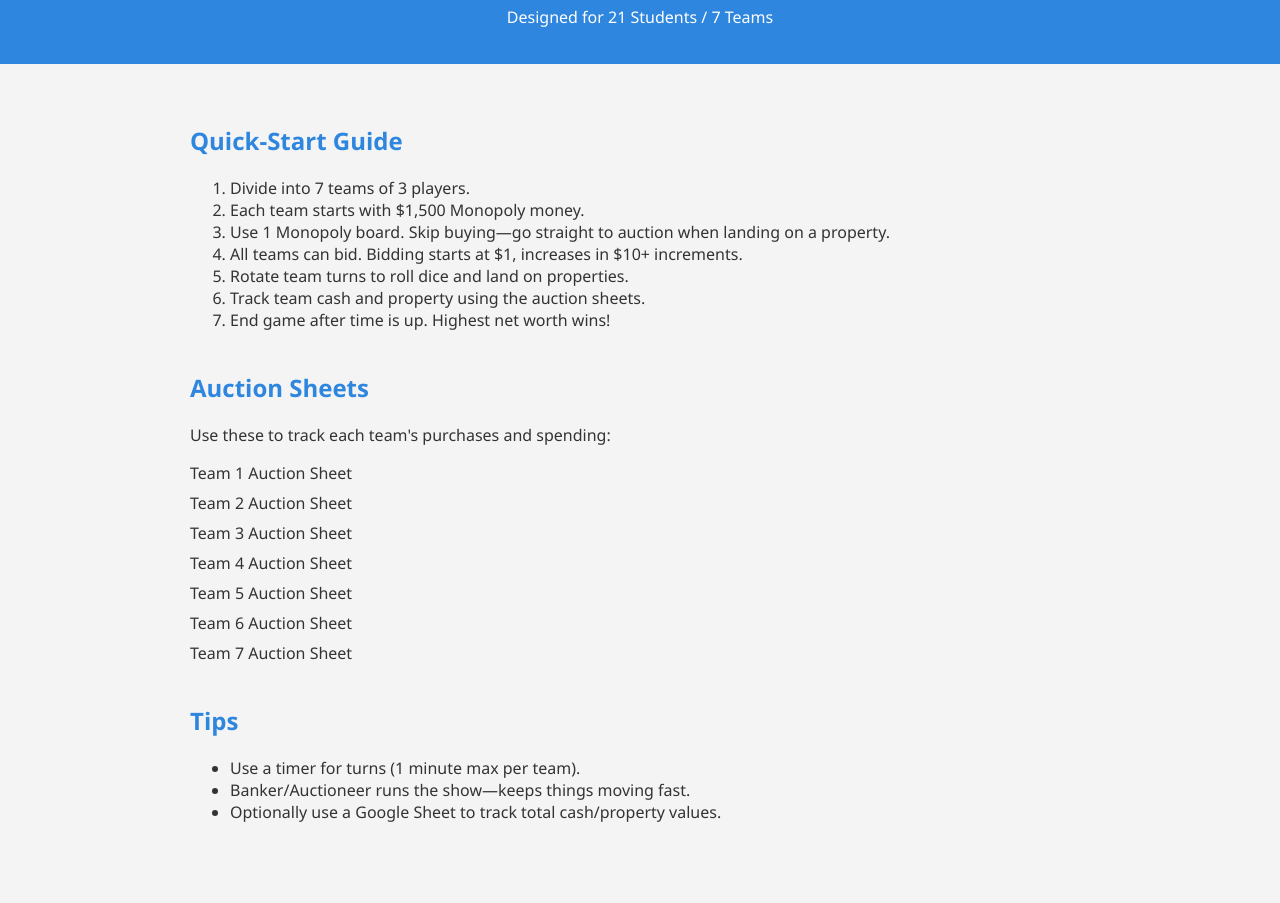
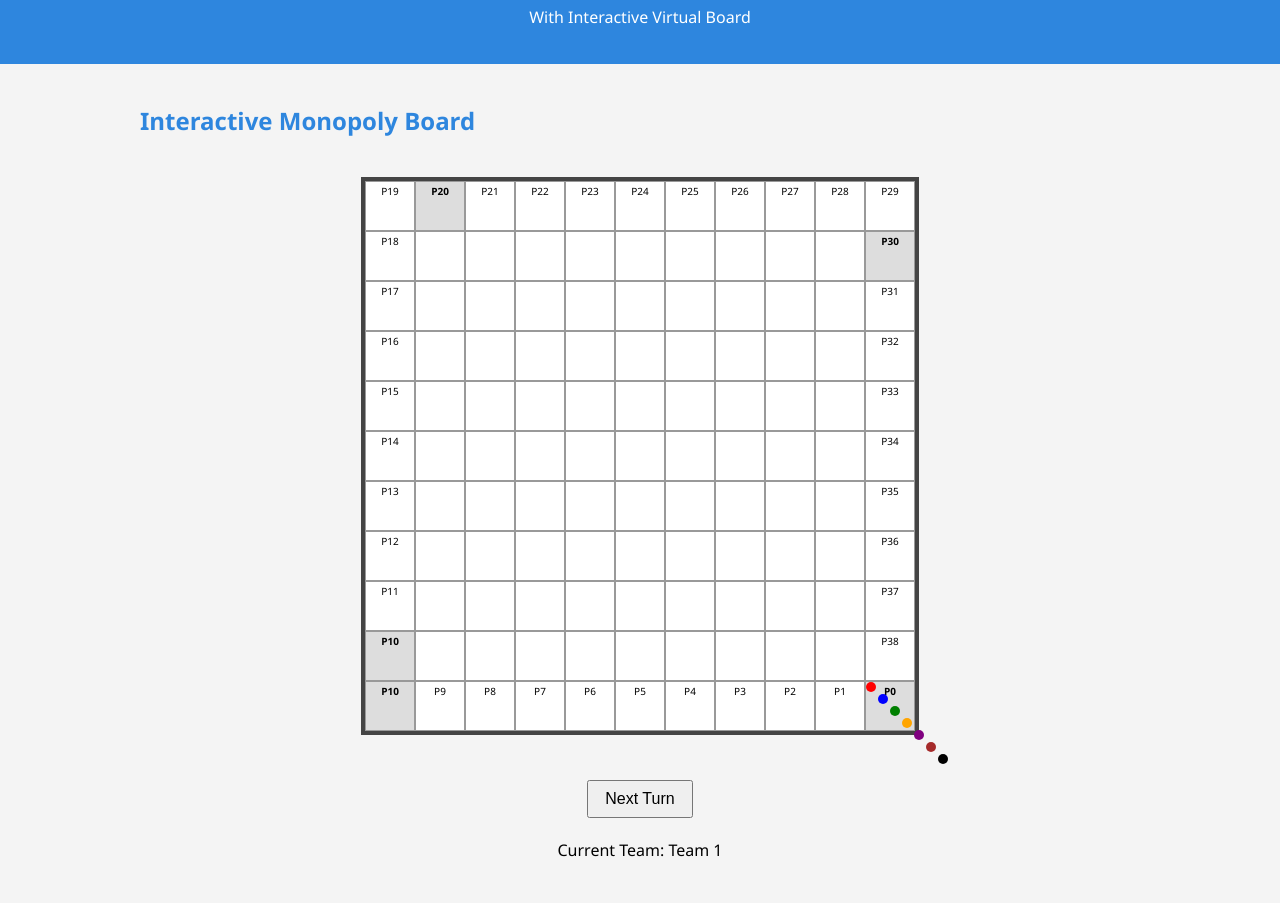
Before and after one commit to Vonta50/Monopolyl, a plain HTML site: page index.html in a window 1280 px wide. Shown: the part 100-1003 px from the top of the page. Drawn offline with Linux system fonts and the light colour scheme.

Commit message:
Add files via upload

```diff
--- a/index.html
+++ b/index.html
@@ -3,14 +3,13 @@
 <html lang="en">
 <head>
   <meta charset="UTF-8">
-  <title>Classroom Monopoly Auction Mode</title>
+  <title>Classroom Monopoly: Interactive Auction Mode</title>
   <style>
     body {
       font-family: 'Segoe UI', sans-serif;
       margin: 0;
       padding: 0;
       background: #f4f4f4;
-      color: #333;
     }
     header {
       background: #2e86de;
@@ -19,76 +18,156 @@
       text-align: center;
     }
     main {
-      padding: 40px;
-      max-width: 900px;
+      padding: 20px;
+      max-width: 1000px;
       margin: auto;
-    }
-    section {
-      margin-bottom: 40px;
     }
     h2 {
       color: #2e86de;
     }
-    a.button {
-      display: inline-block;
-      padding: 10px 15px;
-      margin-top: 10px;
-      background-color: #2e86de;
-      color: white;
-      text-decoration: none;
-      border-radius: 5px;
+    .board-container {
+      display: flex;
+      flex-direction: column;
+      align-items: center;
     }
-    .sheet-links ul {
-      list-style-type: none;
-      padding-left: 0;
+    .board {
+      display: grid;
+      grid-template-columns: repeat(11, 50px);
+      grid-template-rows: repeat(11, 50px);
+      border: 4px solid #444;
+      margin: 20px 0;
     }
-    .sheet-links li {
-      margin: 8px 0;
+    .cell {
+      border: 1px solid #999;
+      background: #fff;
+      text-align: center;
+      font-size: 10px;
+      padding: 2px;
+      position: relative;
+    }
+    .corner {
+      background: #ddd;
+      font-weight: bold;
+    }
+    .property {
+      cursor: pointer;
+    }
+    .property.owned {
+      background: #c0f0c0;
+    }
+    .token {
+      width: 10px;
+      height: 10px;
+      border-radius: 50%;
+      position: absolute;
+    }
+    .team0 { background: red; }
+    .team1 { background: blue; }
+    .team2 { background: green; }
+    .team3 { background: orange; }
+    .team4 { background: purple; }
+    .team5 { background: brown; }
+    .team6 { background: black; }
+
+    .controls {
+      margin-top: 20px;
+      text-align: center;
+    }
+    button {
+      padding: 8px 16px;
+      margin: 5px;
+      font-size: 16px;
+      cursor: pointer;
     }
   </style>
 </head>
 <body>
   <header>
-    <h1>Classroom Monopoly: Auction-Only Edition</h1>
-    <p>Designed for 21 Students / 7 Teams</p>
+    <h1>Classroom Monopoly: Auction-Only Mode</h1>
+    <p>With Interactive Virtual Board</p>
   </header>
 
   <main>
     <section>
-      <h2>Quick-Start Guide</h2>
-      <ol>
-        <li>Divide into 7 teams of 3 players.</li>
-        <li>Each team starts with $1,500 Monopoly money.</li>
-        <li>Use 1 Monopoly board. Skip buying—go straight to auction when landing on a property.</li>
-        <li>All teams can bid. Bidding starts at $1, increases in $10+ increments.</li>
-        <li>Rotate team turns to roll dice and land on properties.</li>
-        <li>Track team cash and property using the auction sheets.</li>
-        <li>End game after time is up. Highest net worth wins!</li>
-      </ol>
-    </section>
-
-    <section class="sheet-links">
-      <h2>Auction Sheets</h2>
-      <p>Use these to track each team's purchases and spending:</p>
-      <ul>
-        <li>Team 1 Auction Sheet</li>
-        <li>Team 2 Auction Sheet</li>
-        <li>Team 3 Auction Sheet</li>
-        <li>Team 4 Auction Sheet</li>
-        <li>Team 5 Auction Sheet</li>
-        <li>Team 6 Auction Sheet</li>
-        <li>Team 7 Auction Sheet</li>
-      </ul>
-    </section>
-
-    <section>
-      <h2>Tips</h2>
-      <ul>
-        <li>Use a timer for turns (1 minute max per team).</li>
-        <li>Banker/Auctioneer runs the show—keeps things moving fast.</li>
-        <li>Optionally use a Google Sheet to track total cash/property values.</li>
-      </ul>
+      <h2>Interactive Monopoly Board</h2>
+      <div class="board-container">
+        <div id="board" class="board"></div>
+        <div class="controls">
+          <button onclick="nextTurn()">Next Turn</button>
+          <p id="turnDisplay">Current Team: Team 1</p>
+        </div>
+      </div>
     </section>
   </main>
+
+  <script>
+    const boardSize = 40;
+    const teamCount = 7;
+    const boardElement = document.getElementById('board');
+    const turnDisplay = document.getElementById('turnDisplay');
+
+    const teamPositions = Array(teamCount).fill(0); // Start all at GO
+    let currentTeam = 0;
+
+    const positions = [];
+
+    // Generate board layout (bottom row, left column, top row, right column)
+    function generateBoard() {
+      for (let i = 0; i < 121; i++) {
+        const x = i % 11;
+        const y = Math.floor(i / 11);
+        let index = -1;
+        if (y === 10) index = 10 - x; // bottom row
+        else if (x === 0) index = 10 + (9 - y); // left column
+        else if (y === 0) index = 20 + (x - 1); // top row
+        else if (x === 10) index = 30 + (y - 1); // right column
+
+        const div = document.createElement('div');
+        div.classList.add('cell');
+        if (index >= 0) {
+          div.innerHTML = "P" + index;
+          div.classList.add('property');
+          div.dataset.index = index;
+          positions[index] = div;
+          if ([0, 10, 20, 30].includes(index)) div.classList.add('corner');
+          div.onclick = () => toggleOwnership(index);
+        }
+        boardElement.appendChild(div);
+      }
+      updateTokens();
+    }
+
+    function toggleOwnership(index) {
+      const cell = positions[index];
+      cell.classList.toggle('owned');
+    }
+
+    function updateTokens() {
+      // Remove all existing tokens
+      positions.forEach(p => {
+        const existing = p.querySelectorAll('.token');
+        existing.forEach(e => e.remove());
+      });
+
+      // Add tokens
+      teamPositions.forEach((pos, team) => {
+        const token = document.createElement('div');
+        token.classList.add('token', 'team' + team);
+        token.style.top = (team * 12) + 'px';
+        token.style.left = (team * 12) + 'px';
+        positions[pos].appendChild(token);
+      });
+    }
+
+    function nextTurn() {
+      // Move the current team's token
+      teamPositions[currentTeam] = (teamPositions[currentTeam] + 1) % 40;
+      updateTokens();
+      currentTeam = (currentTeam + 1) % teamCount;
+      turnDisplay.innerText = "Current Team: Team " + (currentTeam + 1);
+    }
+
+    generateBoard();
+  </script>
 </body>
 </html>
```
